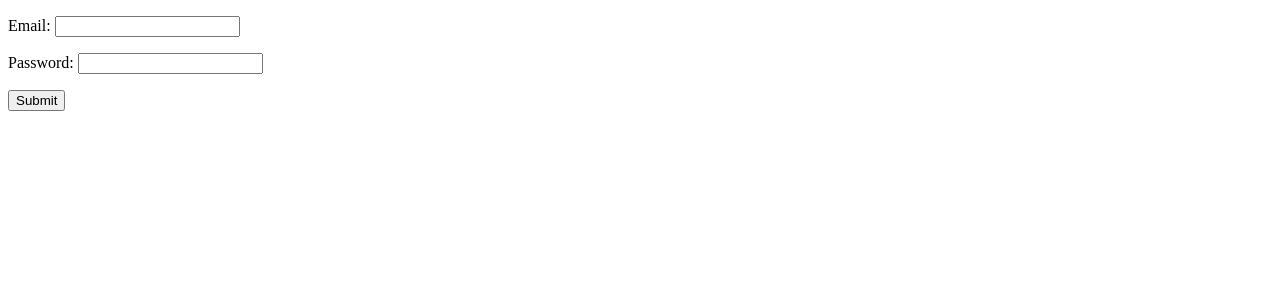
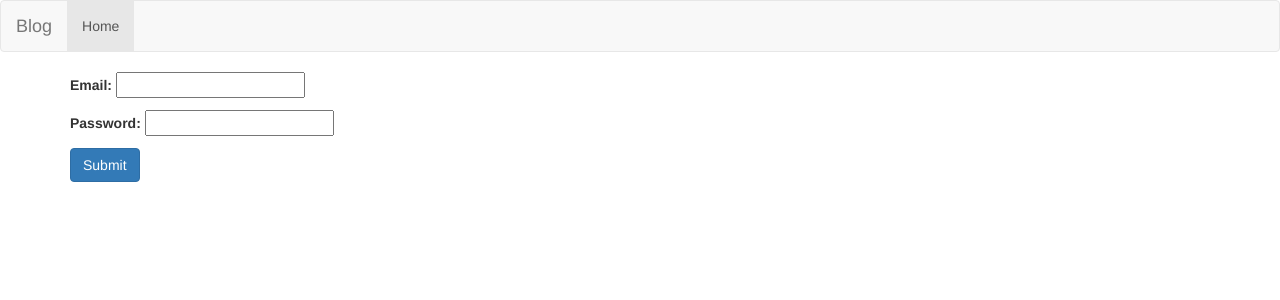
Before and after one commit to HusseinOkasha/Blog, a Django app: page /blogger/login/ in a window 1280 px wide. Shown: the top 300 px of the page. Run offline with Django 3.2, Linux system fonts and the light colour scheme; some libraries are stand-ins or nearby versions.

Commit message:
adding some styles

```diff
--- a/blog/blogger/templates/blogger/login.html
+++ b/blog/blogger/templates/blogger/login.html
@@ -2,11 +2,34 @@
 <html>
   <head>
     <title>Login</title>
+    <link
+      rel="stylesheet"
+      href="https://maxcdn.bootstrapcdn.com/bootstrap/3.4.1/css/bootstrap.min.css"
+    />
+    <script src="https://ajax.googleapis.com/ajax/libs/jquery/3.5.1/jquery.min.js"></script>
+    <script src="https://maxcdn.bootstrapcdn.com/bootstrap/3.4.1/js/bootstrap.min.js"></script>
   </head>
   <body>
-    <form method="post" action="">
-      {% csrf_token %} {{ form.as_p }}
-      <button type="submit" value="Submit">Submit</button>
-    </form>
+    <nav class="navbar navbar-default">
+      <div class="container-fluid">
+        <div class="navbar-header">
+          <a class="navbar-brand" href="#">Blog</a>
+        </div>
+        <ul class="nav navbar-nav">
+          <li class="active"><a href="/blogger/{{id}}/home">Home</a></li>
+        </ul>
+      </div>
+    </nav>
+
+    <div class="container">
+      <form method="post" action="">
+        <div class="form-group">
+          {% csrf_token %} {{ form.as_p }}
+          <button type="submit" class="btn btn-primary" value="Submit">
+            Submit
+          </button>
+        </div>
+      </form>
+    </div>
   </body>
 </html>
--- a/blog/blogger/templates/blogger/signup.html
+++ b/blog/blogger/templates/blogger/signup.html
@@ -2,11 +2,33 @@
 <html>
   <head>
     <title>signup</title>
+    <link
+      rel="stylesheet"
+      href="https://maxcdn.bootstrapcdn.com/bootstrap/3.4.1/css/bootstrap.min.css"
+    />
+    <script src="https://ajax.googleapis.com/ajax/libs/jquery/3.5.1/jquery.min.js"></script>
+    <script src="https://maxcdn.bootstrapcdn.com/bootstrap/3.4.1/js/bootstrap.min.js"></script>
   </head>
   <body>
-    <form method="post" action="">
-      {% csrf_token %} {{ form.as_p }}
-      <button type="submit" value="Submit">Submit</button>
-    </form>
-  </body>
+    <nav class="navbar navbar-default">
+      <div class="container-fluid">
+        <div class="navbar-header">
+          <a class="navbar-brand" href="#">Blog</a>
+        </div>
+        <ul class="nav navbar-nav">
+          <li class="active"><a href="/blogger/{{id}}/home">Home</a></li>
+        </ul>
+      </div>
+    </nav>
+
+    <div class="container">
+      <form method="post" action="">
+        <div class="form-group">
+          {% csrf_token %} {{ form.as_p }}
+          <button type="submit" class="btn btn-primary" value="Submit">
+            Submit
+          </button>
+        </div>
+      </form>
+    </div>
 </html>
--- a/blog/blogger/views.py
+++ b/blog/blogger/views.py
@@ -6,10 +6,11 @@ from django.views import View
 from .models import blogger
 from posts.models import post
 from django.db.models import Q
+
 # Create your views here.
 def home(request, id):
-    posts = post.objects.filter(Q(blogger_id = id) | Q(is_public ="1" )).order_by('date')
-    return render(request,'blogger/home.html', context={"posts": posts})
+    posts = post.objects.filter(Q(blogger_id = id) | Q(is_public ="1" )).order_by('-date')
+    return render(request,'blogger/home.html', context={"posts": posts, "id":id})
 
 def signup(request):
     if request.method== "POST":
@@ -34,4 +35,4 @@ def login(request):
             return HttpResponseRedirect('/blogger/login/')
     else:
         form = loginForm()
-        return render(request, "blogger/signup.html",{"form":form})
+        return render(request, "blogger/login.html",{"form":form})
--- a/blog/posts/views.py
+++ b/blog/posts/views.py
@@ -17,4 +17,4 @@ def create_post(request, id):
 
     else:
         form = CreatPostForm()
-        return render(request, "posts/create_post.html",{"form":form})
+        return render(request, "posts/create_post.html",{"form":form, "id":id})
```
Also changed, not shown: blog/blogger/templates/blogger/home.html (+24 -1 lines), blog/posts/templates/posts/create_post.html (+26 -4 lines).
